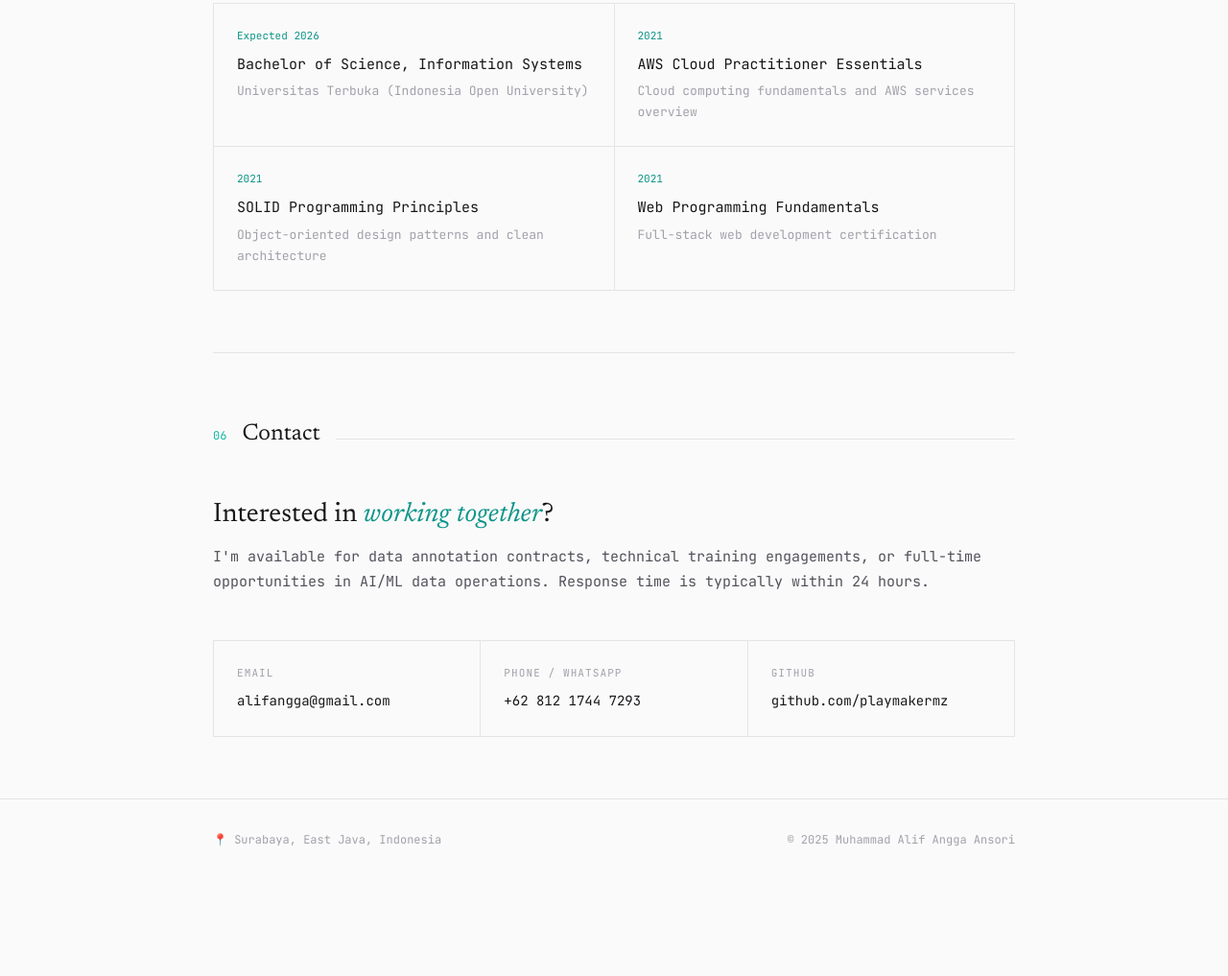
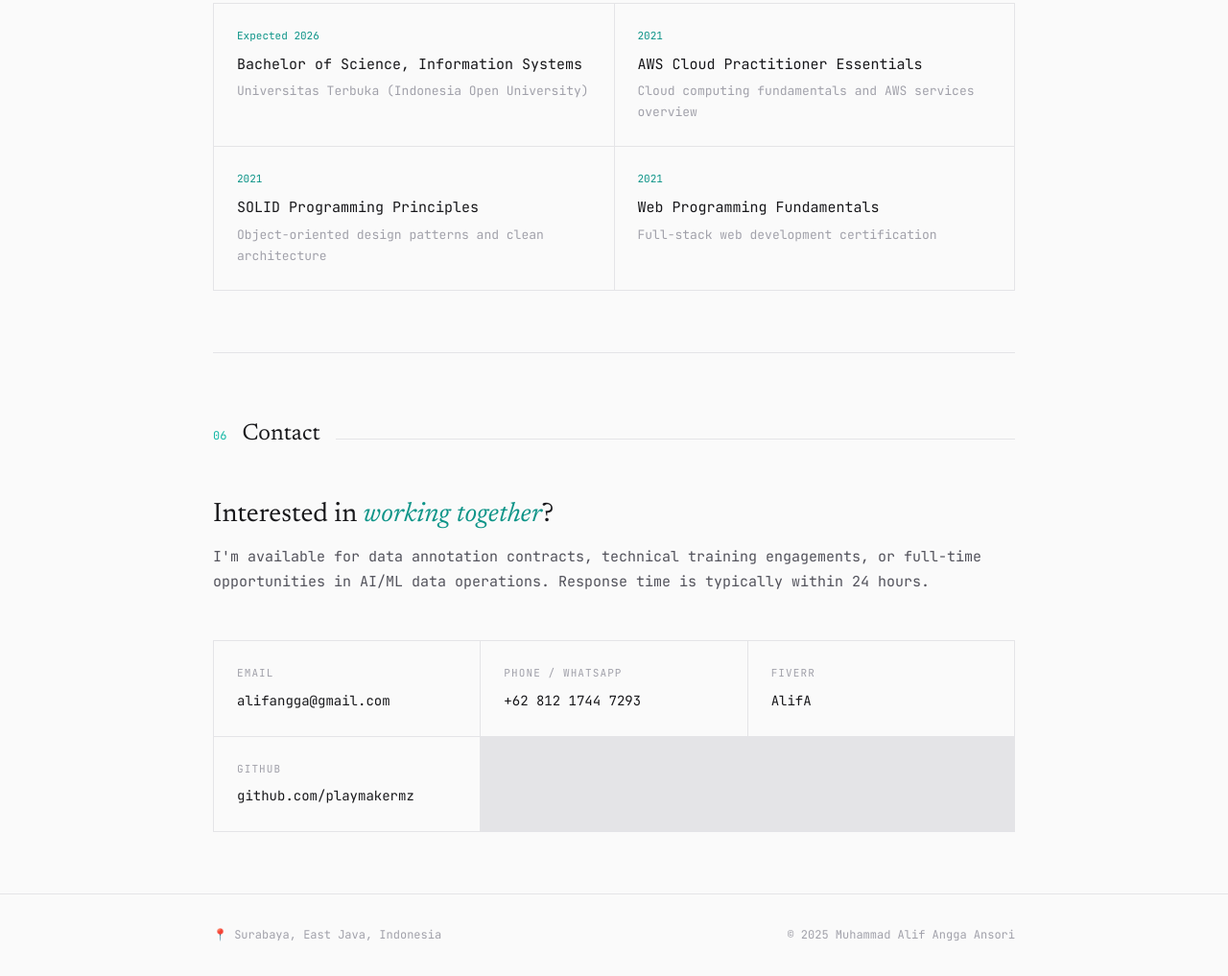
Before and after one commit to playmakermz/alif-angga, a plain HTML site: page index.html in a window 1280 px wide. Shown: the part 4652-5669 px from the top of the page at 96% size. Before the commit the page ends 5569 px from the top, so only its background shows below. Drawn offline with Linux system fonts and the light colour scheme.

Commit message:
Update index.html

```diff
--- a/index.html
+++ b/index.html
@@ -1046,7 +1046,7 @@
                     <li>Database design with MySQL</li>
                     <li>Developer tooling (Git, Vim, CLI)</li>
                 </ul>
-                <a href="https://github.com/playmakermz" class="project-link" target="_blank">
+                <a href="https://github.com/playmakermz/warkop-website" class="project-link" target="_blank">
                     Browse the repository →
                 </a>
             </div>
@@ -1098,6 +1098,11 @@
                 <a href="tel:+6281217447293" class="contact-item">
                     <div class="contact-label">Phone / WhatsApp</div>
                     <div class="contact-value">+62 812 1744 7293</div>
+                </a>
+                <!-- https://www.fiverr.com/s/o8Gr1xx -->
+                <a href="https://www.fiverr.com/s/o8Gr1xx" class="contact-item" target="_blank">
+                    <div class="contact-label">Fiverr</div>
+                    <div class="contact-value">AlifA</div>
                 </a>
                 <a href="https://github.com/playmakermz" class="contact-item" target="_blank">
                     <div class="contact-label">GitHub</div>
```
